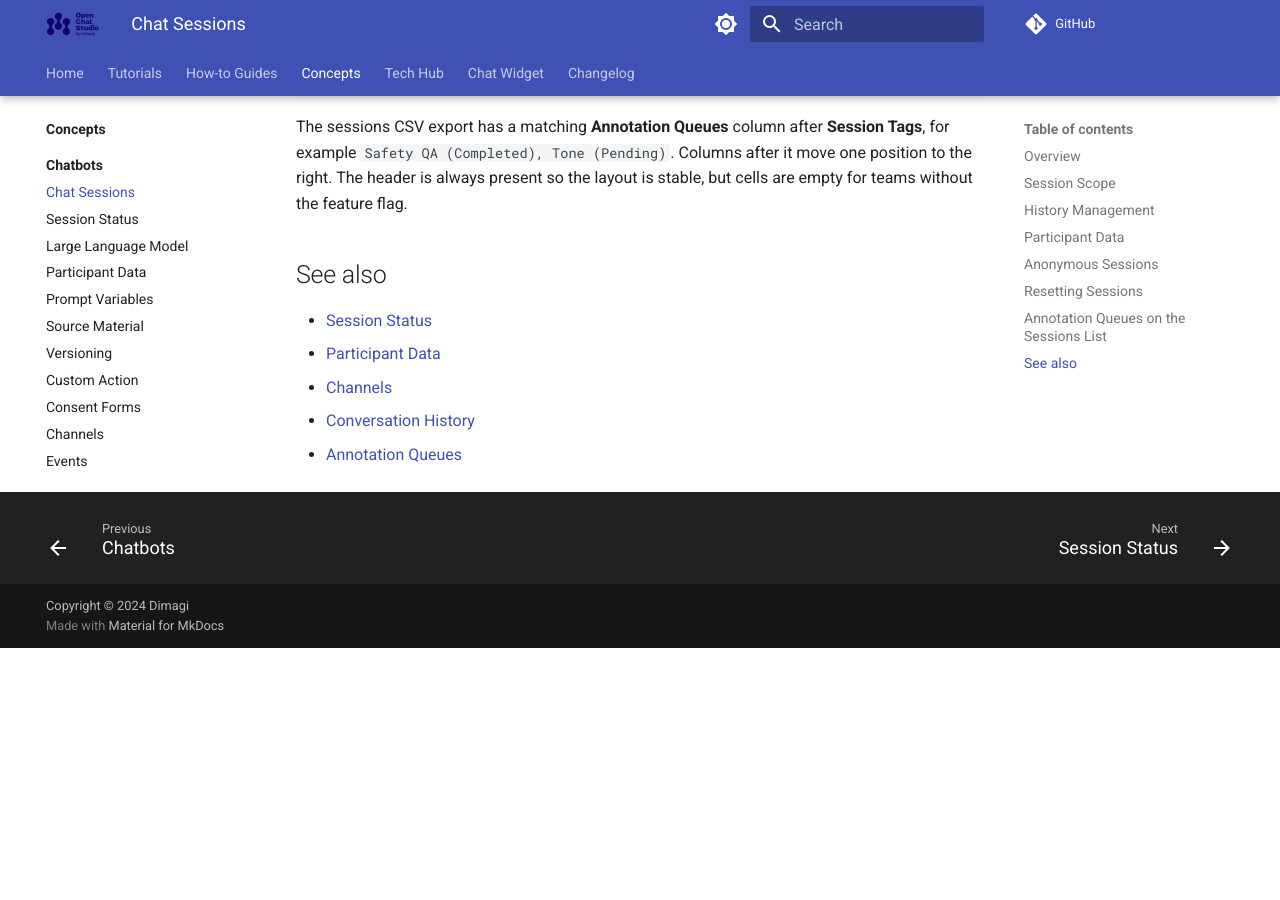
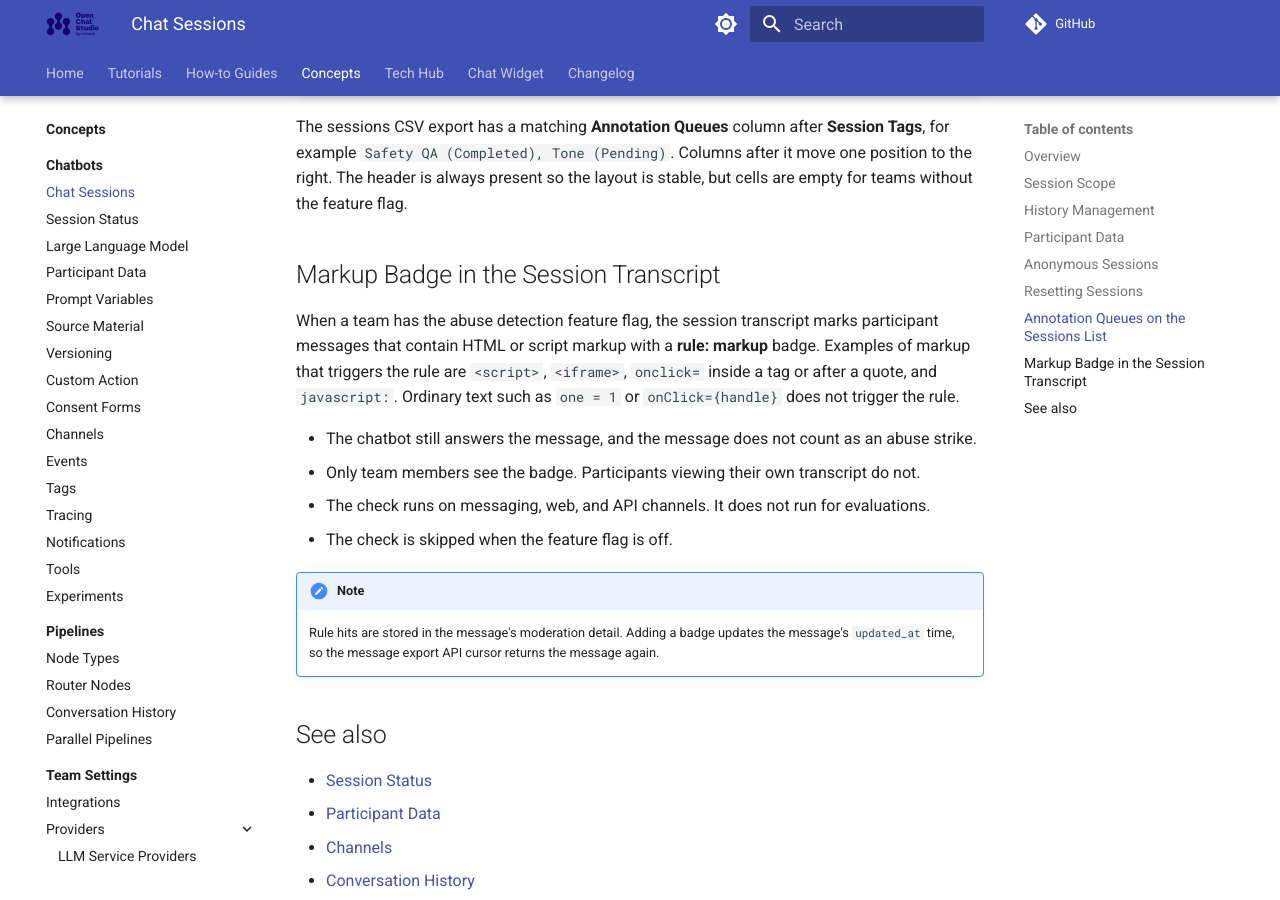
Before and after one commit to dimagi/open-chat-studio-docs, an MkDocs documentation site: the page built from docs/concepts/sessions.md, in a window 1280 px wide and 900 px high, scrolled down 2350 px. Built offline with MkDocs 1.6.1 and Material for MkDocs 9.7.7, drawn with Linux system fonts in a browser that asks for light colours; a script that is not in the unit is left out; comment, search, counter and statistics services are not loaded; before the commit the page ends 2998 px from its top, so only the background shows below that.

Commit message:
update changelog and docs from OCS PR #4829
Co-Authored-By: Claude Opus 5.5 <noreply@anthropic.com>

```diff
--- a/docs/concepts/sessions.md
+++ b/docs/concepts/sessions.md
@@ -75,6 +75,21 @@ The sessions CSV export has a matching **Annotation Queues** column after **Sess
 Columns after it move one position to the right.
 The header is always present so the layout is stable, but cells are empty for teams without the feature flag.
 
+## Markup Badge in the Session Transcript
+
+When a team has the abuse detection feature flag, the session transcript marks participant messages that contain HTML or script markup with a **rule: markup** badge.
+Examples of markup that triggers the rule are `<script>`, `<iframe>`, `onclick=` inside a tag or after a quote, and `javascript:`.
+Ordinary text such as `one = 1` or `onClick={handle}` does not trigger the rule.
+
+- The chatbot still answers the message, and the message does not count as an abuse strike.
+- Only team members see the badge. Participants viewing their own transcript do not.
+- The check runs on messaging, web, and API channels. It does not run for evaluations.
+- The check is skipped when the feature flag is off.
+
+!!! note
+    Rule hits are stored in the message's moderation detail.
+    Adding a badge updates the message's `updated_at` time, so the message export API cursor returns the message again.
+
 ## See also
 
 - [Session Status](session_status.md)
```
Also changed, not shown: docs/changelog.md (+3 -0 lines).
